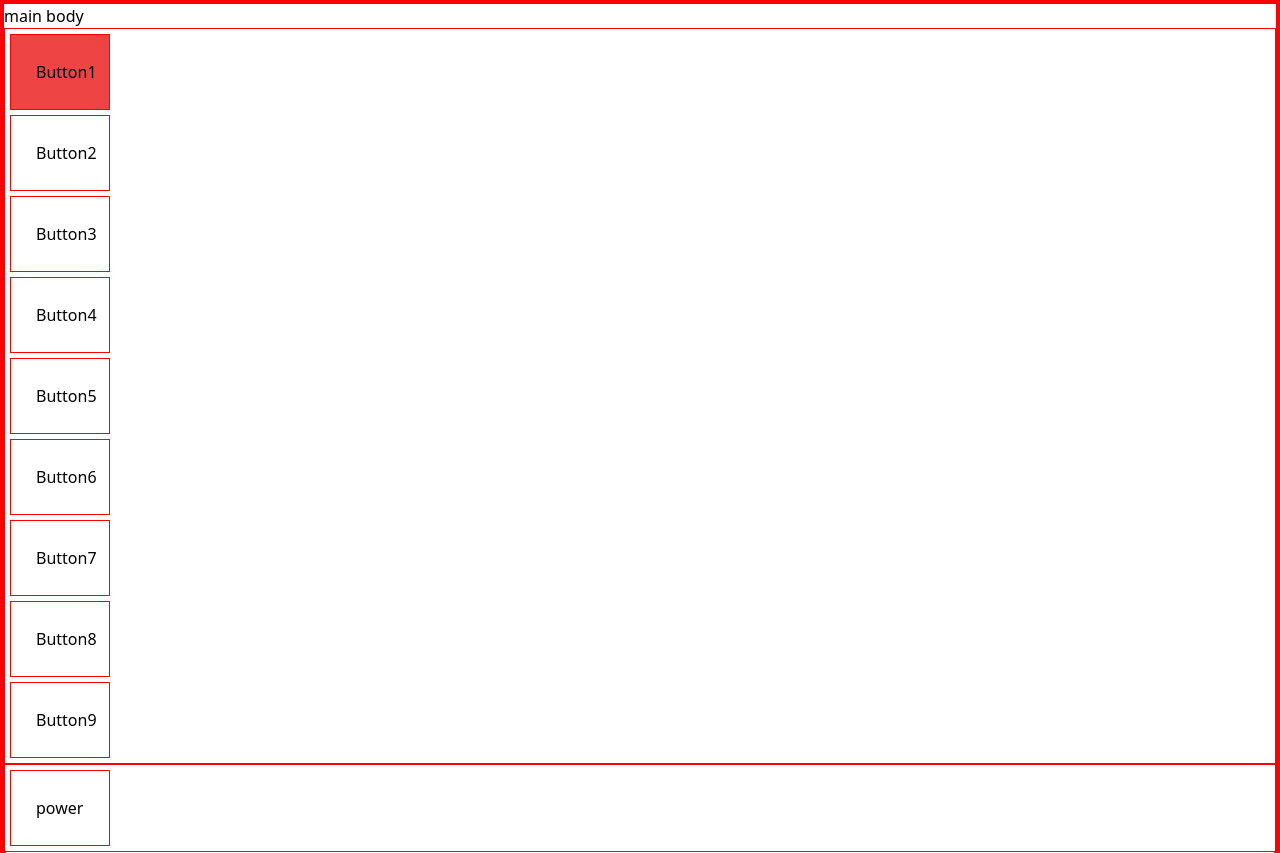
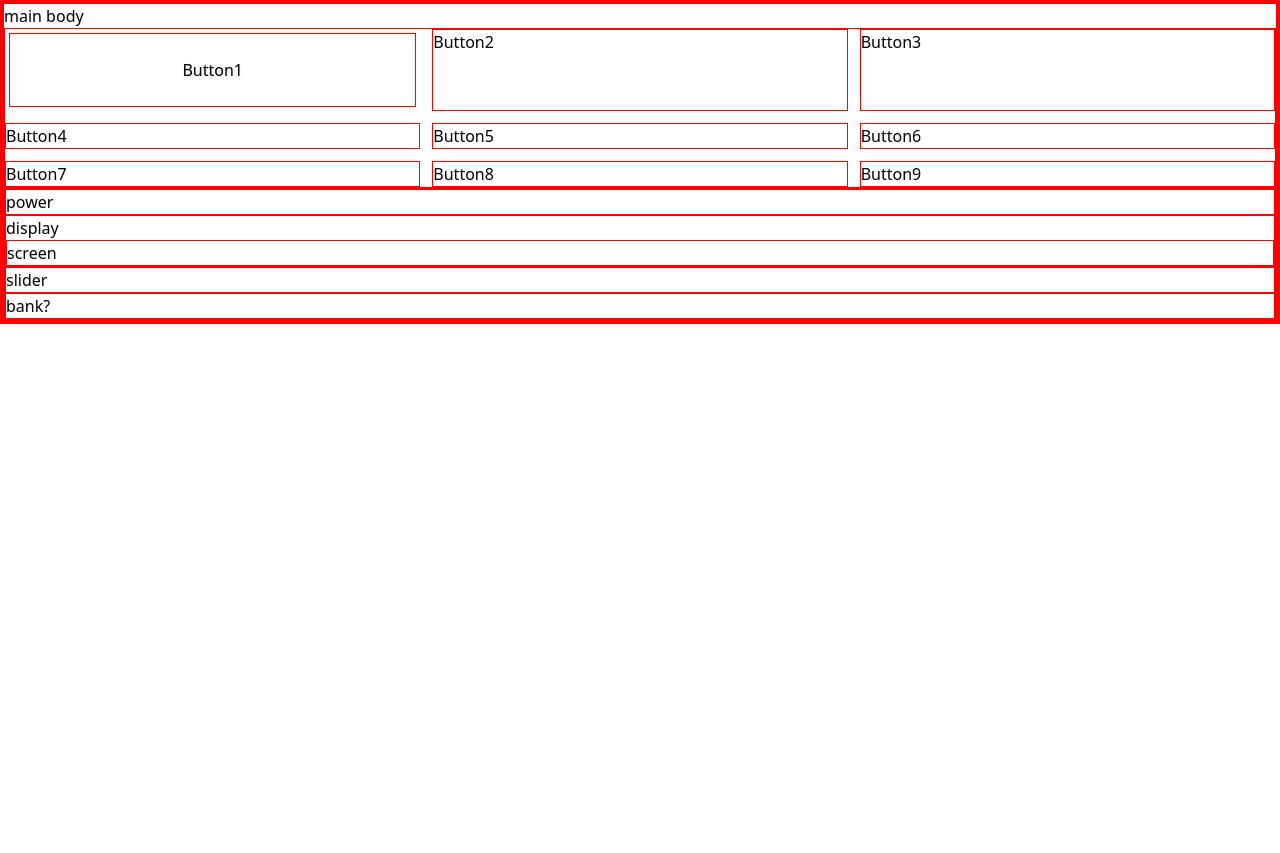
Before and after one commit to Alvintol/drum-machine, a React (Create React App) app: page / in a window 1280 px wide. Shown: the top 853 px of the page. After the commit the page ends 800 px from the top, so only its background shows below. Built offline with nearby package versions, Linux system fonts and the light colour scheme.

Commit message:
adds buttons to grid

```diff
--- a/src/App.js
+++ b/src/App.js
@@ -1,40 +1,40 @@
-import './css/main.css';
+import '../src/css/main.css';
 
 const App = () => {
   return (
     <div className="app">
       main body
-      <div id='left-container flex-row flex-wrap'>
-        <div className='drum-btn bg-red-500'>
+      <div id='left-container' className='grid gap-3 grid-cols-3 grid-rows-3"'>
+        <div className='px-6 py-6 m-1 text-center drop-shadow'>
           Button1
         </div>
-        <div className='drum-btn'>
+        <div className=''>
           Button2
         </div>
-        <div className='drum-btn'>
+        <div className=''>
           Button3
         </div>
-        <div className='drum-btn'>
+        <div className=''>
           Button4
         </div>
-        <div className='drum-btn'>
+        <div className=''>
           Button5
         </div>
-        <div className='drum-btn'>
+        <div className=''>
           Button6
         </div>
-        <div className='drum-btn'>
+        <div className=''>
           Button7
         </div>
-        <div className='drum-btn'>
+        <div className=''>
           Button8
         </div>
-        <div className='drum-btn'>
+        <div className=''>
           Button9
         </div>
       </div>
       <div id='right-container flex-col'>
-        <div className='drum-btn' id='power'>
+        <div className='' id='power'>
           power
         </div>
         <div id='display'>
@@ -46,7 +46,7 @@ const App = () => {
         <div id='slider'>
           slider
         </div>
-        <div className='drum-btn' id='bank'>
+        <div className='' id='bank'>
           bank?
         </div>
       </div>
--- a/src/css/main.css
+++ b/src/css/main.css
@@ -549,16 +549,48 @@ video {
   --tw-backdrop-sepia:  ;
 }
 
-.flex-row {
-  flex-direction: row;
+.m-2 {
+  margin: 0.5rem;
+}
+
+.m-1 {
+  margin: 0.25rem;
+}
+
+.flex {
+  display: flex;
+}
+
+.grid {
+  display: grid;
+}
+
+.grid-cols-3 {
+  grid-template-columns: repeat(3, minmax(0, 1fr));
+}
+
+.grid-rows-3 {
+  grid-template-rows: repeat(3, minmax(0, 1fr));
 }
 
 .flex-col {
   flex-direction: column;
 }
 
-.flex-wrap {
-  flex-wrap: wrap;
+.gap-4 {
+  gap: 1rem;
+}
+
+.gap-1 {
+  gap: 0.25rem;
+}
+
+.gap-2 {
+  gap: 0.5rem;
+}
+
+.gap-3 {
+  gap: 0.75rem;
 }
 
 .bg-red-400 {
@@ -566,22 +598,105 @@ video {
   background-color: rgb(248 113 113 / var(--tw-bg-opacity));
 }
 
-.bg-red-500 {
-  --tw-bg-opacity: 1;
-  background-color: rgb(239 68 68 / var(--tw-bg-opacity));
+.px-10 {
+  padding-left: 2.5rem;
+  padding-right: 2.5rem;
+}
+
+.py-10 {
+  padding-top: 2.5rem;
+  padding-bottom: 2.5rem;
+}
+
+.py-9 {
+  padding-top: 2.25rem;
+  padding-bottom: 2.25rem;
+}
+
+.px-9 {
+  padding-left: 2.25rem;
+  padding-right: 2.25rem;
+}
+
+.px-8 {
+  padding-left: 2rem;
+  padding-right: 2rem;
+}
+
+.py-8 {
+  padding-top: 2rem;
+  padding-bottom: 2rem;
+}
+
+.px-5 {
+  padding-left: 1.25rem;
+  padding-right: 1.25rem;
+}
+
+.py-5 {
+  padding-top: 1.25rem;
+  padding-bottom: 1.25rem;
+}
+
+.px-6 {
+  padding-left: 1.5rem;
+  padding-right: 1.5rem;
+}
+
+.py-6 {
+  padding-top: 1.5rem;
+  padding-bottom: 1.5rem;
+}
+
+.text-center {
+  text-align: center;
+}
+
+.blur-md {
+  --tw-blur: blur(12px);
+  -webkit-filter: var(--tw-blur) var(--tw-brightness) var(--tw-contrast) var(--tw-grayscale) var(--tw-hue-rotate) var(--tw-invert) var(--tw-saturate) var(--tw-sepia) var(--tw-drop-shadow);
+          filter: var(--tw-blur) var(--tw-brightness) var(--tw-contrast) var(--tw-grayscale) var(--tw-hue-rotate) var(--tw-invert) var(--tw-saturate) var(--tw-sepia) var(--tw-drop-shadow);
+}
+
+.drop-shadow-sm {
+  --tw-drop-shadow: drop-shadow(0 1px 1px rgb(0 0 0 / 0.05));
+  -webkit-filter: var(--tw-blur) var(--tw-brightness) var(--tw-contrast) var(--tw-grayscale) var(--tw-hue-rotate) var(--tw-invert) var(--tw-saturate) var(--tw-sepia) var(--tw-drop-shadow);
+          filter: var(--tw-blur) var(--tw-brightness) var(--tw-contrast) var(--tw-grayscale) var(--tw-hue-rotate) var(--tw-invert) var(--tw-saturate) var(--tw-sepia) var(--tw-drop-shadow);
+}
+
+.drop-shadow-md {
+  --tw-drop-shadow: drop-shadow(0 4px 3px rgb(0 0 0 / 0.07)) drop-shadow(0 2px 2px rgb(0 0 0 / 0.06));
+  -webkit-filter: var(--tw-blur) var(--tw-brightness) var(--tw-contrast) var(--tw-grayscale) var(--tw-hue-rotate) var(--tw-invert) var(--tw-saturate) var(--tw-sepia) var(--tw-drop-shadow);
+          filter: var(--tw-blur) var(--tw-brightness) var(--tw-contrast) var(--tw-grayscale) var(--tw-hue-rotate) var(--tw-invert) var(--tw-saturate) var(--tw-sepia) var(--tw-drop-shadow);
+}
+
+.drop-shadow-xl {
+  --tw-drop-shadow: drop-shadow(0 20px 13px rgb(0 0 0 / 0.03)) drop-shadow(0 8px 5px rgb(0 0 0 / 0.08));
+  -webkit-filter: var(--tw-blur) var(--tw-brightness) var(--tw-contrast) var(--tw-grayscale) var(--tw-hue-rotate) var(--tw-invert) var(--tw-saturate) var(--tw-sepia) var(--tw-drop-shadow);
+          filter: var(--tw-blur) var(--tw-brightness) var(--tw-contrast) var(--tw-grayscale) var(--tw-hue-rotate) var(--tw-invert) var(--tw-saturate) var(--tw-sepia) var(--tw-drop-shadow);
+}
+
+.drop-shadow {
+  --tw-drop-shadow: drop-shadow(0 1px 2px rgb(0 0 0 / 0.1)) drop-shadow(0 1px 1px rgb(0 0 0 / 0.06));
+  -webkit-filter: var(--tw-blur) var(--tw-brightness) var(--tw-contrast) var(--tw-grayscale) var(--tw-hue-rotate) var(--tw-invert) var(--tw-saturate) var(--tw-sepia) var(--tw-drop-shadow);
+          filter: var(--tw-blur) var(--tw-brightness) var(--tw-contrast) var(--tw-grayscale) var(--tw-hue-rotate) var(--tw-invert) var(--tw-saturate) var(--tw-sepia) var(--tw-drop-shadow);
+}
+
+.invert {
+  --tw-invert: invert(100%);
+  -webkit-filter: var(--tw-blur) var(--tw-brightness) var(--tw-contrast) var(--tw-grayscale) var(--tw-hue-rotate) var(--tw-invert) var(--tw-saturate) var(--tw-sepia) var(--tw-drop-shadow);
+          filter: var(--tw-blur) var(--tw-brightness) var(--tw-contrast) var(--tw-grayscale) var(--tw-hue-rotate) var(--tw-invert) var(--tw-saturate) var(--tw-sepia) var(--tw-drop-shadow);
 }
 
 * {
   border: thin solid red;
 }
 
-.drum-btn {
+/* .drum-btn {
   padding: 25px;
   margin: 5px;
   min-width: 30px;
   max-width: 100px;
-  width:100%;
   min-height: 30px;
   max-height: 100px;
-  height:100%;
-}
+} */
--- a/src/main.css
+++ b/src/main.css
@@ -7,13 +7,11 @@
 * {
   border: thin solid red;
 }
-.drum-btn {
+/* .drum-btn {
   padding: 25px;
   margin: 5px;
   min-width: 30px;
   max-width: 100px;
-  width:100%;
   min-height: 30px;
   max-height: 100px;
-  height:100%;
-}
+} */
```
